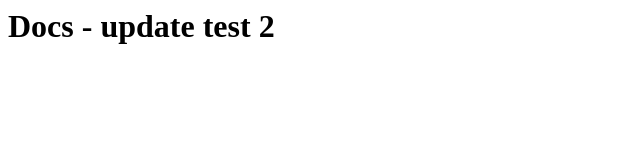
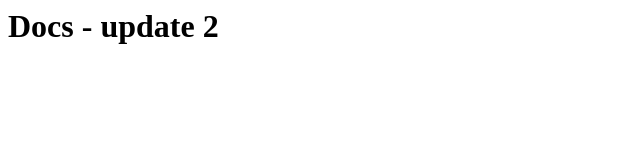
Before and after one commit to bazel-build-sandbox/bazel-build-sandbox.github.io, a plain HTML site: page 6/index.html in a window 1280 px wide. Shown: the whole page, without its empty margins (0-640 px from the left). Drawn offline with Linux system fonts and the light colour scheme.

Commit message:
Deploying docs for 6.0.0

```diff
--- a/6/index.html
+++ b/6/index.html
@@ -1,5 +1,5 @@
 <html>
   <body>
-    <h1>Docs - update test 2</h1>
+    <h1>Docs - update 2</h1>
   </body>
 </html>
```
